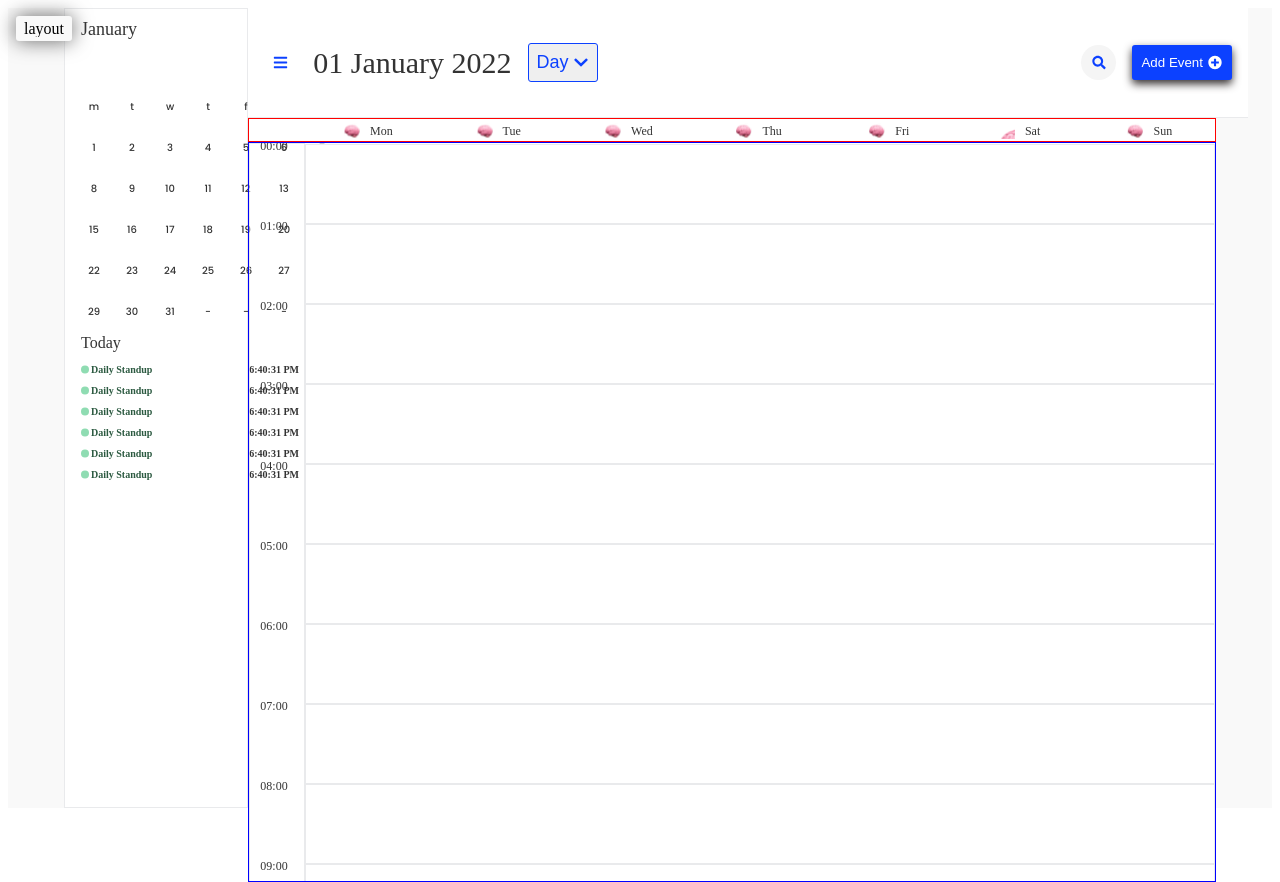
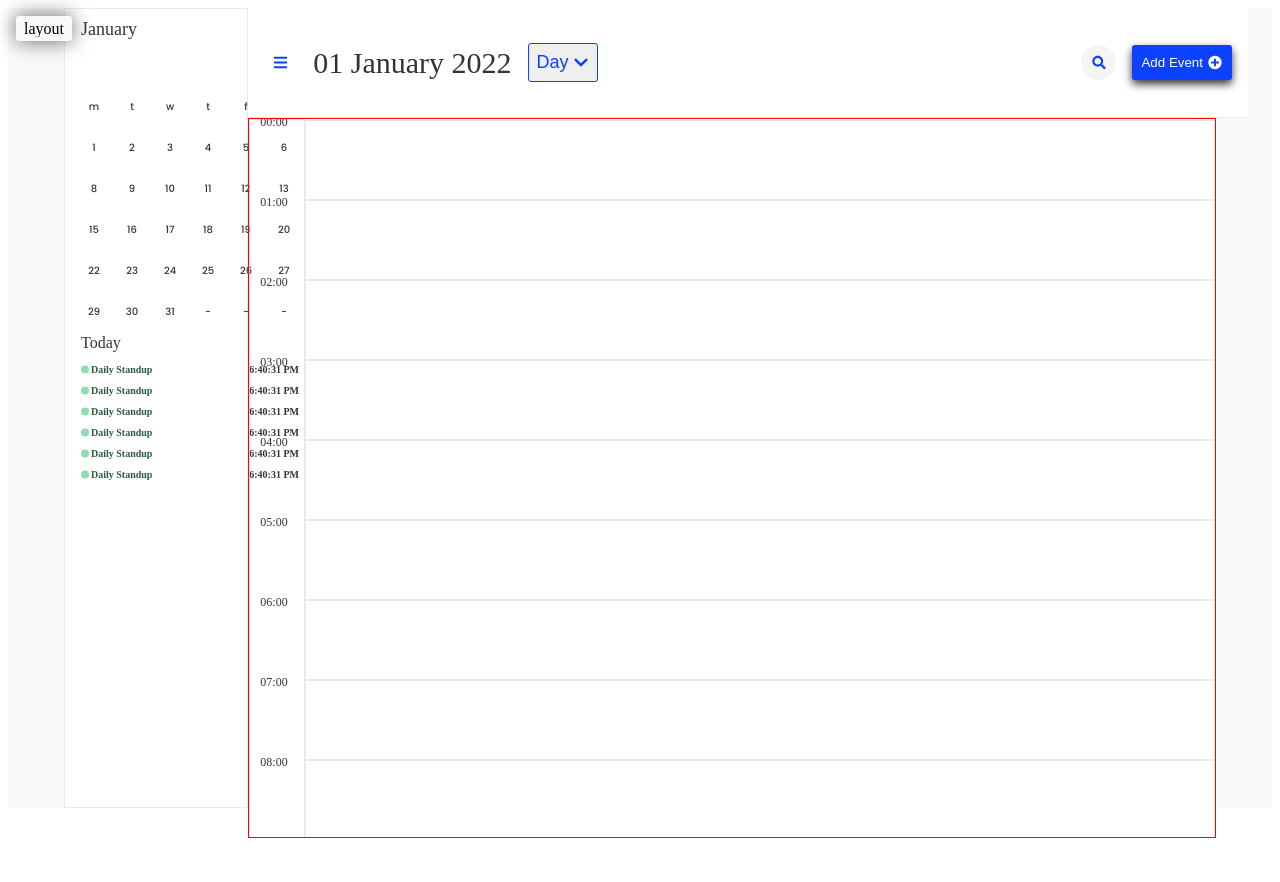
Before and after one commit to aftabrehan/calendarwex, a Next.js app: page /stories/layout in a window 1280 px wide. After the commit the page ends 838 px from the top, so only its background shows below. Built offline with nearby package versions, Linux system fonts and the light colour scheme; a web font is replaced by a local one.

Commit message:
Change Calendar Type(with Dropdown)

```diff
--- a/src/components/calendarslots/CalendarSlots.js
+++ b/src/components/calendarslots/CalendarSlots.js
@@ -3,6 +3,7 @@ import clsx from 'clsx'
 import stl from './CalendarSlots.module.scss'
 
 const CalendarSlots = ({
+  id,
   type,
   event,
   variant,
@@ -15,8 +16,8 @@ const CalendarSlots = ({
   customClass,
 }) => {
   return (
-    <>
     <div
+      id={id}
       className={clsx(stl[`${type}`], stl[`${variant}`], customClass)}
       style={{ width, height }}
     >
@@ -30,7 +31,6 @@ const CalendarSlots = ({
         {toggle || monthData}
       </div>
     </div>
-    </>
   )
 }
 
--- a/src/components/calendarslots/CalendarSlots.module.scss
+++ b/src/components/calendarslots/CalendarSlots.module.scss
@@ -6,9 +6,8 @@
   display: flex;
   justify-content: center;
   min-width: 118px;
-  height: 62px;
+  min-height: 62px;
   background: $white;
-  border: 1px solid red;
   border: 1px solid $stroke;
 }
 
@@ -17,8 +16,8 @@
   @extend .flexCol;
   padding: 3px 4px;
   gap: 10px;
-  width: 106px;
-  height: 102px;
+  min-width: 106px;
+  min-height: 102px;
   background: $white;
   border: 1px solid $stroke;
 }
@@ -56,7 +55,6 @@
   @extend .flexColCenter;
   padding: 20px;
   gap: 4px;
-  width: 330px;
   height: 295px;
   background: $white;
 }
--- a/src/components/label/LabelTop.js
+++ b/src/components/label/LabelTop.js
@@ -35,37 +35,37 @@ const LabelTop = ({
 
 export default LabelTop
 
-// LabelTop.defaultProps = {
-//   arg: 'Week',
-//   type: 'row',
-//   dayHeader: [
-//     {
-//       day: 'Mon',
-//       icon: <BrainIcon />,
-//     },
-//     {
-//       day: 'Tue',
-//       icon: <CamelIcon />,
-//     },
-//     {
-//       day: 'Wed',
-//       icon: <CocktailGlassIcon />,
-//     },
-//     {
-//       day: 'Thu',
-//       icon: <HotBeverageIcon />,
-//     },
-//     {
-//       day: 'Fri',
-//       icon: <ZombieIcon />,
-//     },
-//     {
-//       day: 'Sat',
-//       icon: <PartyPopperIcon />,
-//     },
-//     {
-//       day: 'Sun',
-//       icon: <MassageIcon />,
-//     },
-//   ],
-// }
+LabelTop.defaultProps = {
+  arg: 'Week',
+  type: 'row',
+  dayHeader: [
+    {
+      day: 'Mon',
+      icon: <BrainIcon />,
+    },
+    {
+      day: 'Tue',
+      icon: <CamelIcon />,
+    },
+    {
+      day: 'Wed',
+      icon: <CocktailGlassIcon />,
+    },
+    {
+      day: 'Thu',
+      icon: <HotBeverageIcon />,
+    },
+    {
+      day: 'Fri',
+      icon: <ZombieIcon />,
+    },
+    {
+      day: 'Sat',
+      icon: <PartyPopperIcon />,
+    },
+    {
+      day: 'Sun',
+      icon: <MassageIcon />,
+    },
+  ],
+}
--- a/src/components/layout/Layout.js
+++ b/src/components/layout/Layout.js
@@ -1,4 +1,6 @@
 import stl from './Layout.module.scss'
+
+import { useState } from 'react'
 
 import Sidebar from 'components/sidebar'
 import MiniCalendar from 'components/minicalendar/SmallCalendar'
@@ -6,8 +8,9 @@ import Toolbar from 'components/toolbar'
 import LabelLeft from 'components/label/LabelLeft'
 import StructureColumn from 'components/structure/column'
 import StructureGrid from 'components/structure/grid'
-import { useState } from 'react'
 import LabelTop from 'components/label'
+import CalendarSlots from 'components/calendarslots'
+import DateMonth from 'components/date-month'
 
 import BrainIcon from '../../assets/brain.svg'
 import CamelIcon from '../../assets/camel.svg'
@@ -22,98 +25,54 @@ const Layout = () => {
   const [data, setData] = useState({
     type: 'dayView',
     hours: <LabelLeft />,
-    day: <StructureColumn slotWidth="100%" />,
+    day: <StructureColumn width="100%" />,
   })
-  const [label, setLabel] = useState(
-    <LabelTop
-      customClass={stl.labelTop}
-      type="row"
-      width="100%"
-      gap={<BlankIcon />}
-      dayHeader={[
-        {
-          day: 'Mon',
-          icon: <BrainIcon />,
-        },
-        {
-          day: 'Tue',
-          icon: <CamelIcon />,
-        },
-        {
-          day: 'Wed',
-          icon: <CocktailGlassIcon />,
-        },
-        {
-          day: 'Thu',
-          icon: <HotBeverageIcon />,
-        },
-        {
-          day: 'Fri',
-          icon: <ZombieIcon />,
-        },
-        {
-          day: 'Sat',
-          icon: <PartyPopperIcon />,
-        },
-        {
-          day: 'Sun',
-          icon: <MassageIcon />,
-        },
-      ]}
-    />
-  )
+  const [label, setLabel] = useState()
 
   let days = []
 
   for (let i = 0; i < 7; i++) {
-    days.push(<StructureColumn />)
+    days.push(<StructureColumn width="100%" />)
+  }
+
+  let month = []
+
+  for (let i = 0; i < 35; i++) {
+    month.push(
+      <CalendarSlots
+        variant="blankNoneMonth"
+        type="month"
+        date={<DateMonth />}
+        event={[]}
+        width="100%"
+        height="167.5px"
+      />
+    )
+  }
+
+  let months = []
+
+  for (let i = 0; i < 12; i++) {
+    months.push(
+      <CalendarSlots
+        type="year"
+        variant="yearMonthView"
+        event={[]}
+        monthNumber="01"
+        monthData={<MiniCalendar />}
+        key={months.length}
+        customClass={stl.monthDaySlots}
+      />
+    )
   }
 
   const typeHandler = props => {
     if (props === 1) {
-      setLabel(
-        <LabelTop
-          customClass={stl.labelTop}
-          type="row"
-          width="100%"
-          gap={<BlankIcon />}
-          dayHeader={[
-            {
-              day: 'Mon',
-              icon: <BrainIcon />,
-            },
-            {
-              day: 'Tue',
-              icon: <CamelIcon />,
-            },
-            {
-              day: 'Wed',
-              icon: <CocktailGlassIcon />,
-            },
-            {
-              day: 'Thu',
-              icon: <HotBeverageIcon />,
-            },
-            {
-              day: 'Fri',
-              icon: <ZombieIcon />,
-            },
-            {
-              day: 'Sat',
-              icon: <PartyPopperIcon />,
-            },
-            {
-              day: 'Sun',
-              icon: <MassageIcon />,
-            },
-          ]}
-        />
-      )
-      setData = {
+      setData({
         type: 'dayView',
         hours: <LabelLeft />,
-        day: <StructureColumn slotWidth="100%" />,
-      }
+        day: <StructureColumn width="100%" />,
+      })
     } else if (props === 2) {
       setLabel(
         <LabelTop
@@ -153,11 +112,11 @@ const Layout = () => {
           ]}
         />
       )
-      setData = {
+      setData({
         type: 'weekView',
         hours: <LabelLeft />,
-        days: days,
-      }
+        days,
+      })
     } else if (props === 3) {
       setLabel(
         <LabelTop
@@ -196,11 +155,10 @@ const Layout = () => {
           ]}
         />
       )
-      setData = {
-        type: 'dayView',
-        hours: <LabelLeft />,
-        day: <StructureColumn slotWidth="100%" />,
-      }
+      setData({
+        variant: 'monthView',
+        month: month,
+      })
     } else if (props === 4) {
       setLabel(
         <LabelTop
@@ -239,12 +197,12 @@ const Layout = () => {
           ]}
         />
       )
-      setData = {
-        type: 'dayView',
-        hours: <LabelLeft />,
-        day: <StructureColumn slotWidth="100%" />,
-      }
+      setData({
+        variant: 'yearColumn',
+        months: months,
+      })
     }
+    console.log(data)
   }
 
   return (
@@ -289,7 +247,17 @@ const Layout = () => {
         <Toolbar handleType={typeHandler} width="100%" />
         {label}
         <div className={stl.container}>
-          <StructureGrid type={data.type} hours={data.hours} day={data.day} />
+          <StructureGrid
+            width="100%"
+            type={data.type}
+            variant={data.variant}
+            hours={data.hours}
+            day={data.day}
+            days={data.days}
+            month={data.month}
+            months={data.months}
+            customClass={stl.structureGrid}
+          />
         </div>
       </div>
     </div>
--- a/src/components/layout/Layout.module.scss
+++ b/src/components/layout/Layout.module.scss
@@ -3,7 +3,7 @@
 .layout {
   display: flex;
   width: 90vw;
-  max-height: 100vh;
+  height: 100vh;
   background: $white;
 
   .sideBar {
@@ -15,9 +15,9 @@
   }
 
   .container {
-    height: 92.2%;
+    height: 89.7%;
+    border: 1px solid red;
     overflow: scroll;
-    border: 1px solid blue;
 
     &::-webkit-scrollbar {
       display: none;
@@ -26,7 +26,6 @@
 
   .labelTop {
     width: 100%;
-    border: 1px solid red;
   }
 
   .labelLeft {
@@ -34,3 +33,7 @@
     justify-content: center;
   }
 }
+
+.monthDaySlots {
+  box-sizing: content-box;
+}
--- a/src/components/structure/Structure.module.scss
+++ b/src/components/structure/Structure.module.scss
@@ -3,13 +3,17 @@
 .yearColumn {
   width: 80vw;
   display: grid;
-  grid-template-columns: repeat(auto-fill, minmax(350px, 1fr));
+  grid-template-columns: repeat(auto-fill, minmax(300px, 1fr));
   gap: 1rem;
   justify-items: center;
 }
 
-.common > div {
-  @extend .flexCenter;
+.common {
+  width: 100%;
+  > div {
+    width: 100%;
+    @extend .flexCenter;
+  }
 }
 
 .monthView {
@@ -21,7 +25,3 @@
   display: grid;
   grid-template-columns: auto auto auto auto auto auto auto auto;
 }
-
-.structureColumn {
-  width: 100%;
-}
--- a/src/components/structure/column/StructureColumn.js
+++ b/src/components/structure/column/StructureColumn.js
@@ -7,7 +7,7 @@ const StructureColumn = ({ customClass, width, slotWidth, height }) => {
   const n = 24
 
   return (
-    <div className={clsx(stl.structureColumn, customClass)}>
+    <div className={clsx(stl.structureColumn, customClass)} style={{ width }}>
       {[...Array(n)].map((item, i) => (
         <CalendarSlots
           key={i}
--- a/src/components/structure/grid/StructureGrid.js
+++ b/src/components/structure/grid/StructureGrid.js
@@ -5,6 +5,7 @@ import stl from '../Structure.module.scss'
 const StructureGrid = ({
   variant,
   customClass,
+  customClassWeek,
   type,
   hours,
   width,
@@ -15,11 +16,11 @@ const StructureGrid = ({
   month,
 }) => (
   <div
-    className={clsx(stl[`${variant}`], stl.common)}
+    className={clsx(stl[`${variant}`], stl.common, customClass)}
     style={{ width, height }}
   >
     {months || month || (
-      <div className={clsx(stl[`${type}`], customClass)}>
+      <div className={clsx(stl[`${type}`], customClassWeek)}>
         {hours}
         {days || day}
       </div>
```
Also changed, not shown: pages/stories/Stories.module.scss (+0 -4 lines), pages/stories/structure-grid.js (+2 -2 lines). Lines whose indentation alone changed are shown as unchanged.
